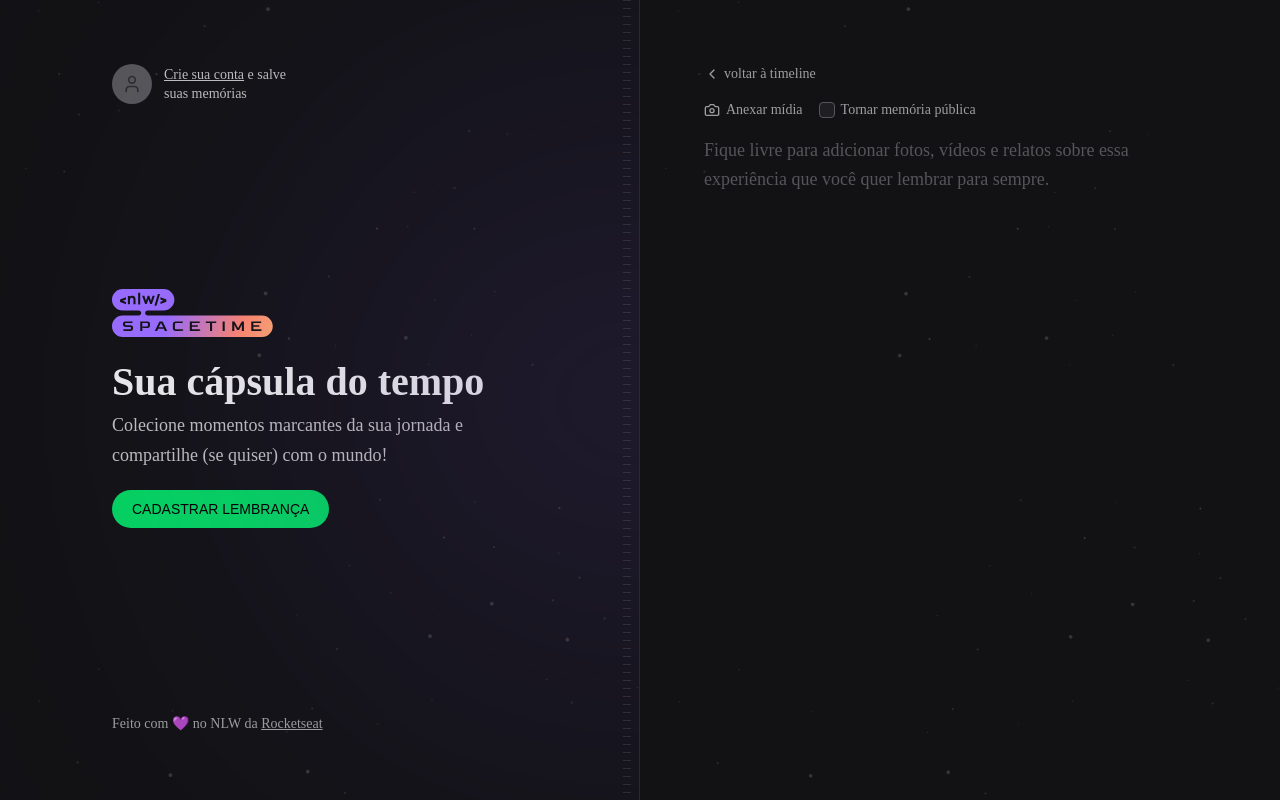
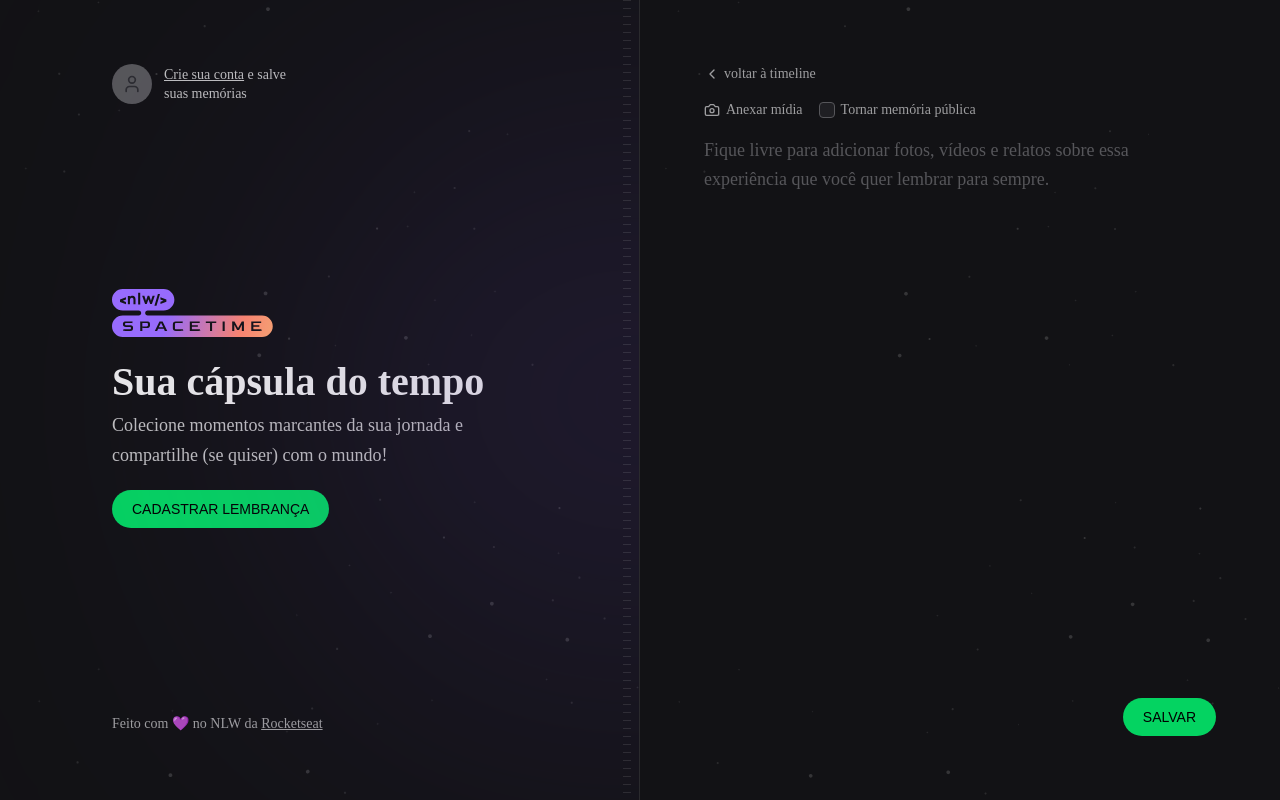
Before and after one commit to julianomoser/spacetime, a Next.js app in the folder web/: page /memories/new in a window 1280 px wide. Built offline with nearby package versions, Linux system fonts and the light colour scheme; no server answers; a web font is replaced by a local one.

Commit message:
Implementado preview da mídia | criado nova memória (Web)

```diff
--- a/web/package.json
+++ b/web/package.json
@@ -16,6 +16,7 @@
     "axios": "^1.4.0",
     "eslint": "8.40.0",
     "eslint-config-next": "13.4.2",
+    "js-cookie": "^3.0.5",
     "jwt-decode": "^3.1.2",
     "lucide-react": "^0.217.0",
     "next": "13.4.2",
@@ -28,6 +29,7 @@
   "devDependencies": {
     "@rocketseat/eslint-config": "^1.2.0",
     "@tailwindcss/forms": "^0.5.3",
+    "@types/js-cookie": "^3.0.3",
     "prettier-plugin-tailwindcss": "^0.3.0"
   }
 }
--- a/web/src/app/memories/new/page.tsx
+++ b/web/src/app/memories/new/page.tsx
@@ -1,4 +1,5 @@
-import { Camera, ChevronLeft } from 'lucide-react'
+import { NewMemoryForm } from '@/components/NewMemoryForm'
+import { ChevronLeft } from 'lucide-react'
 import Link from 'next/link'
 
 export default function NewMemory() {
@@ -12,41 +13,7 @@
         voltar à timeline
       </Link>
 
-      <form className="flex flex-1 flex-col gap-2">
-        <div className="flex items-center gap-4">
-          <label
-            htmlFor="media"
-            className="flex cursor-pointer items-center gap-1.5 text-sm text-gray-200 hover:text-gray-100"
-          >
-            <Camera className="h-4 w-4" />
-            Anexar mídia
-          </label>
-
-          <label
-            htmlFor="isPublic"
-            className="flex items-center gap-1.5 text-sm text-gray-200 hover:text-gray-100"
-          >
-            <input
-              type="checkbox"
-              name="isPublic"
-              id="isPublic"
-              value="true"
-              className="h-4 w-4 rounded border-gray-400 bg-gray-700 text-purple-500"
-            />
-            Tornar memória pública
-          </label>
-        </div>
-
-        <input type="file" id="media" className="invisible h-0 w-0" />
-
-        <textarea
-          name="content"
-          spellCheck={false}
-          className={`w-full flex-1 resize-none rounded border-0 bg-transparent p-0
-          text-lg leading-relaxed text-gray-100 placeholder:text-gray-400 focus:ring-0`}
-          placeholder="Fique livre para adicionar fotos, vídeos e relatos sobre essa experiência que você quer lembrar para sempre."
-        />
-      </form>
+      <NewMemoryForm />
     </div>
   )
 }
--- /dev/null
+++ b/web/src/components/MediaPicker.tsx
@@ -0,0 +1,41 @@
+'use client'
+
+import { ChangeEvent, useState } from 'react'
+
+export function MediaPicker() {
+  const [preview, setPreview] = useState<string | null>(null)
+
+  function onFileSelected(event: ChangeEvent<HTMLInputElement>) {
+    const { files } = event.target
+
+    if (!files) {
+      return
+    }
+
+    const previewURL = URL.createObjectURL(files[0])
+
+    setPreview(previewURL)
+  }
+
+  return (
+    <>
+      <input
+        onChange={onFileSelected}
+        type="file"
+        name="coverUrl"
+        id="media"
+        accept="image/*"
+        className="invisible h-0 w-0"
+      />
+
+      {preview && (
+        // eslint-disable-next-line
+        <img
+          src={preview}
+          alt=""
+          className="aspect-video w-full rounded-lg object-cover"
+        />
+      )}
+    </>
+  )
+}
--- /dev/null
+++ b/web/src/components/NewMemoryForm.tsx
@@ -0,0 +1,93 @@
+'use client'
+
+import { Camera } from 'lucide-react'
+import { MediaPicker } from './MediaPicker'
+import { FormEvent } from 'react'
+import { api } from '@/lib/api'
+import Cookie from 'js-cookie'
+import { useRouter } from 'next/navigation'
+
+export function NewMemoryForm() {
+  const router = useRouter()
+
+  async function handleCreateMemory(event: FormEvent<HTMLFormElement>) {
+    event.preventDefault()
+
+    const formData = new FormData(event.currentTarget)
+
+    const fileToUpload = formData.get('coverUrl')
+
+    let coverUrl = ''
+
+    if (fileToUpload) {
+      const uploadFormData = new FormData()
+      uploadFormData.set('file', fileToUpload)
+
+      const uploadResponse = await api.post('/upload', uploadFormData)
+
+      coverUrl = uploadResponse.data.fileUrl
+    }
+
+    const token = Cookie.get('token')
+
+    await api.post(
+      '/memories',
+      {
+        coverUrl,
+        content: formData.get('content'),
+        isPublic: formData.get('isPublic'),
+      },
+      {
+        headers: {
+          Authorization: `Bearer ${token}`,
+        },
+      },
+    )
+
+    router.push('/')
+  }
+
+  return (
+    <form onSubmit={handleCreateMemory} className="flex flex-1 flex-col gap-2">
+      <div className="flex items-center gap-4">
+        <label
+          htmlFor="media"
+          className="flex cursor-pointer items-center gap-1.5 text-sm text-gray-200 hover:text-gray-100"
+        >
+          <Camera className="h-4 w-4" />
+          Anexar mídia
+        </label>
+
+        <label
+          htmlFor="isPublic"
+          className="flex items-center gap-1.5 text-sm text-gray-200 hover:text-gray-100"
+        >
+          <input
+            type="checkbox"
+            name="isPublic"
+            id="isPublic"
+            value="true"
+            className="h-4 w-4 rounded border-gray-400 bg-gray-700 text-purple-500"
+          />
+          Tornar memória pública
+        </label>
+      </div>
+
+      <MediaPicker />
+
+      <textarea
+        name="content"
+        spellCheck={false}
+        className="w-full flex-1 resize-none rounded border-0 bg-transparent p-0 text-lg leading-relaxed text-gray-100 placeholder:text-gray-400 focus:ring-0"
+        placeholder="Fique livre para adicionar fotos, vídeos e relatos sobre essa experiência que você quer lembrar para sempre."
+      />
+
+      <button
+        type="submit"
+        className="inline-block self-end rounded-full bg-green-500 px-5 py-3 font-alt text-sm uppercase leading-none text-black hover:bg-green-600"
+      >
+        Salvar
+      </button>
+    </form>
+  )
+}
```
Also changed, not shown: 2 other files (tests, documents, lock files or other folders).
